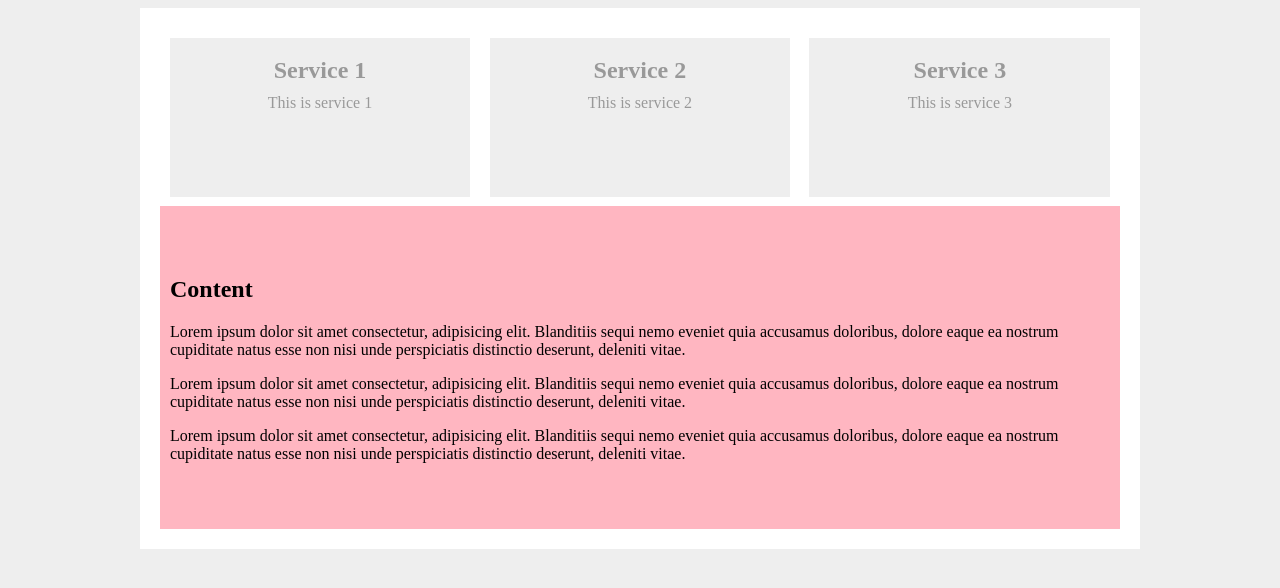
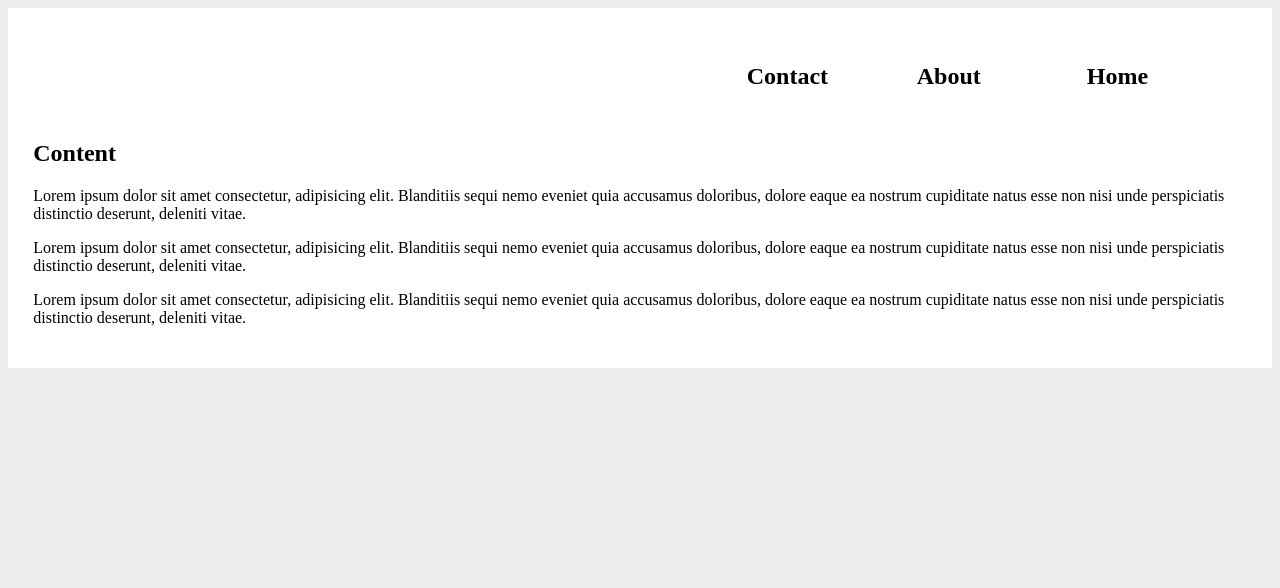
Before and after one commit to jojo-sexton/css-beginner, a plain HTML site: page index.html in a window 1280 px wide. Drawn offline with Linux system fonts and the light colour scheme.

Commit message:
just main

```diff
--- a/index.html
+++ b/index.html
@@ -12,17 +12,17 @@
     <div class="wrapper">
         <div class="services">
             <div class="service">
-         <h2>Service 1</h2>
-         <p>This is service 1</p>
+             <h2>Home</h2>
               </div>
-             <div class="service">
-         <h2>Service 2</h2>
-         <p>This is service 2</p>
-     </div>
-     <div class="service">
-         <h2>Service 3</h2>
-         <p>This is service 3</p>
-     </div>
+
+              <div class="service">
+              <h2>About</h2>
+             </div>
+
+            <div class="service">
+            <h2>Contact</h2>
+            </div>
+
         </div>
 
 
@@ -33,8 +33,6 @@
          <p>Lorem ipsum dolor sit amet consectetur, adipisicing elit. Blanditiis sequi nemo eveniet quia accusamus doloribus, dolore eaque ea nostrum cupiditate natus esse non nisi unde perspiciatis distinctio deserunt, deleniti vitae.</p>
      </div>
 
-
-
     </div>
 
 </body>
--- a/styles.css
+++ b/styles.css
@@ -2,46 +2,23 @@ body {
     background: #eee;
 }
 
-.wrapper {
-background: #fff;
-max-width: 960px;
-height: auto;
-margin: 0 auto;
-padding: 20px;
+.wrapper{
+    background: #fff;
+    margin: 0 auto;
+    padding:2%
 }
 
 
 
-.wrapper:after {
-content: "";
-clear: both;
-display: block;
-}
-
-.services:after {
-    content:"";
-    clear:both;
-    display: block;
-}
-
-.service h2, .service p {
-    color: #999;
-    margin: 10px 0;
-    text-align: center;
-}
-
-.service {
-    background: #eee;
-    width: 29.33%;
-    padding: 1%;
-    margin: 1%;
-    float: left;
-    height: 140px;
+.service{
+    padding: 10px;
+    float: right;
+    width: 150px;
 
 }
 
-.content {
-    background:lightpink;
-    padding: 50px 10px;
-
+.services:after{
+    clear:both;
+    content:"";
+    display:block;
 }
```
